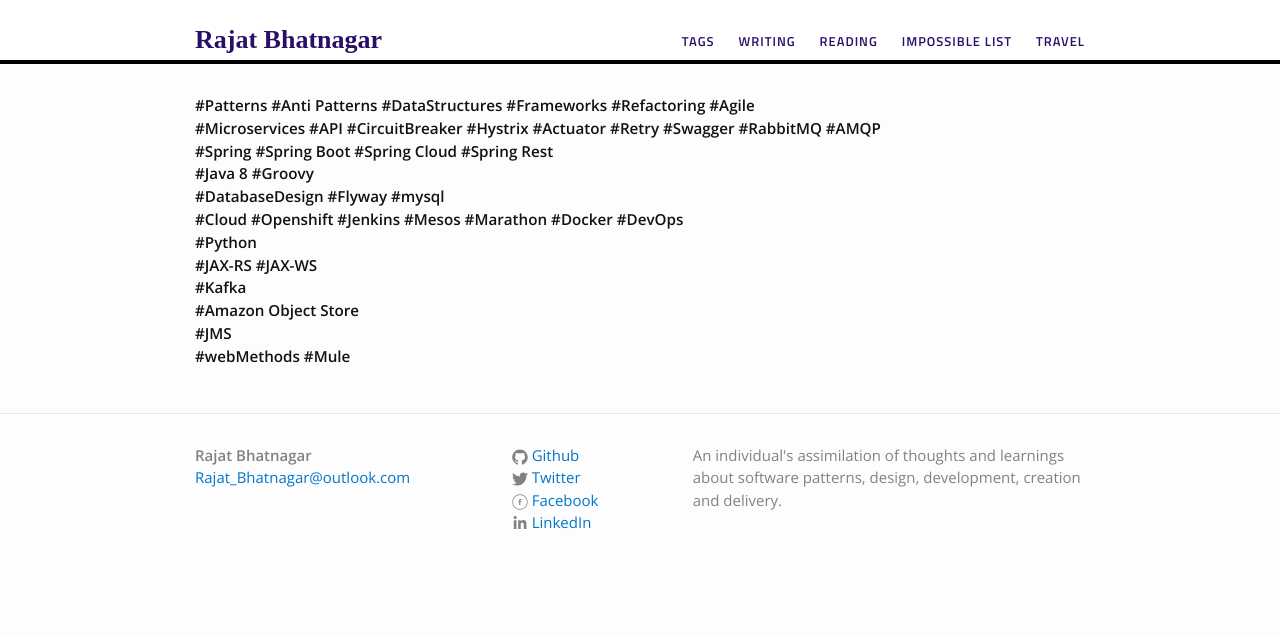
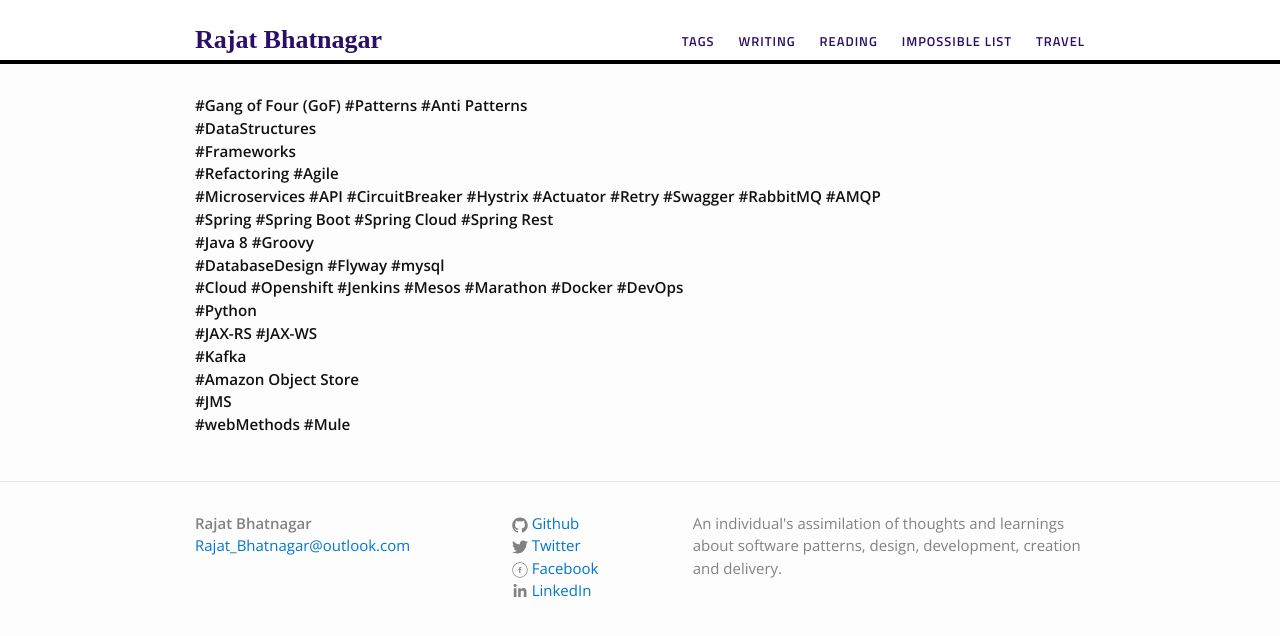
Before and after one commit to rajat-bhatnagar/rajat-bhatnagar.github.io, a Jekyll site: the page built from index.html, in a window 1280 px wide. Shown: the top 636 px of the page. Built offline with Jekyll 4.4.1, drawn with Linux system fonts in a browser that asks for light colours.

Commit message:
28th September2017: Added post for Composite Pattern, Updated main index page order

```diff
--- a/index.html
+++ b/index.html
@@ -4,7 +4,10 @@
 <div class="home">
     <p>
         <b>
-            #Patterns #Anti Patterns #DataStructures #Frameworks #Refactoring #Agile<br>
+            #Gang of Four (GoF) #Patterns #Anti Patterns<br>
+            #DataStructures<br>
+            #Frameworks<br>
+            #Refactoring #Agile<br>
             #Microservices #API #CircuitBreaker #Hystrix #Actuator #Retry #Swagger #RabbitMQ #AMQP<br>
             #Spring  #Spring Boot  #Spring Cloud  #Spring Rest<br>
             #Java 8 #Groovy<br>
```
Also changed, not shown: _drafts/2017-10-01-MyBirthday.md (deleted, +0 -9 lines), _posts/2017-09-28-GOF-CompositeDesignPattern.md (added, +12 -0 lines).
